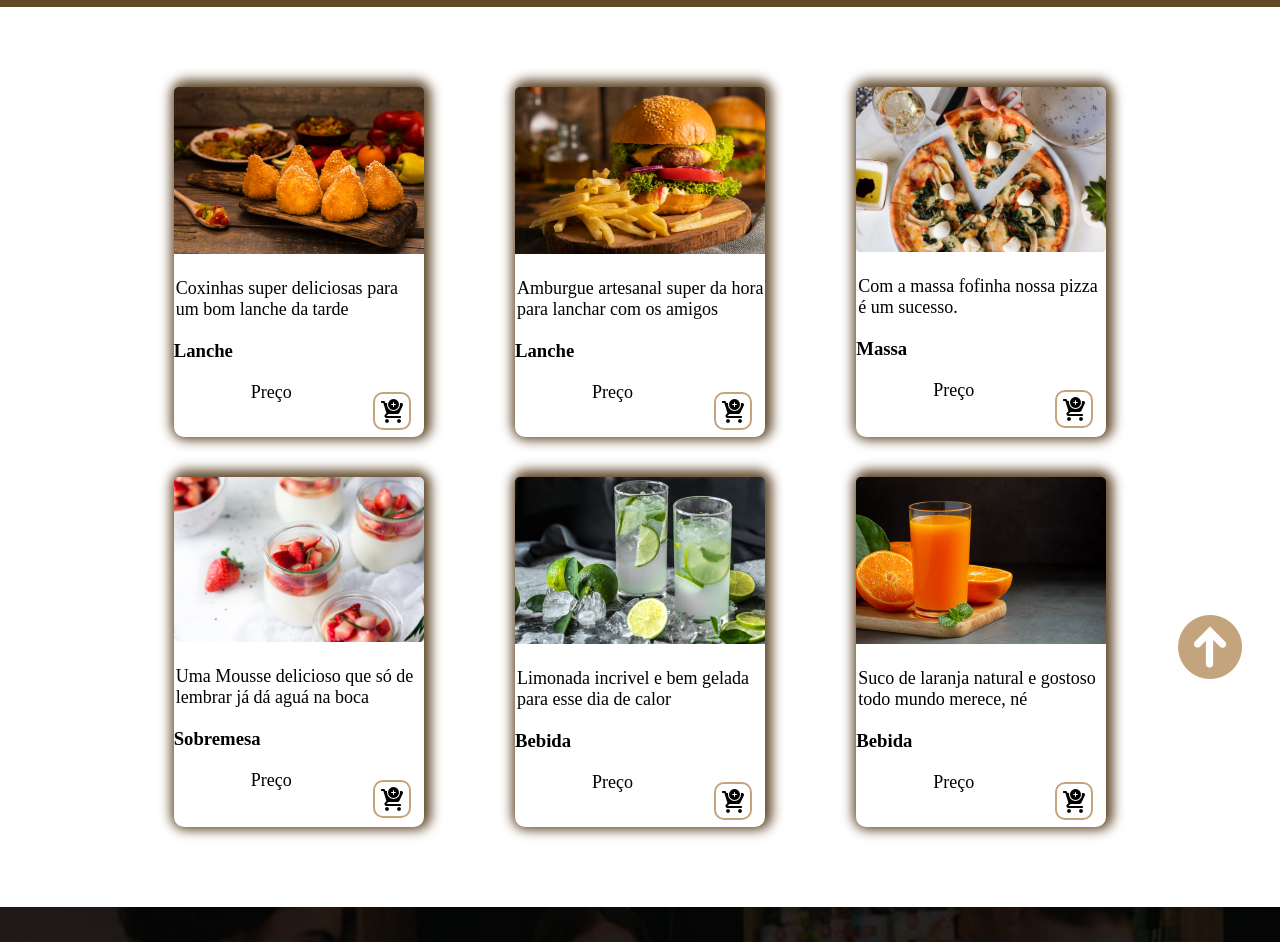
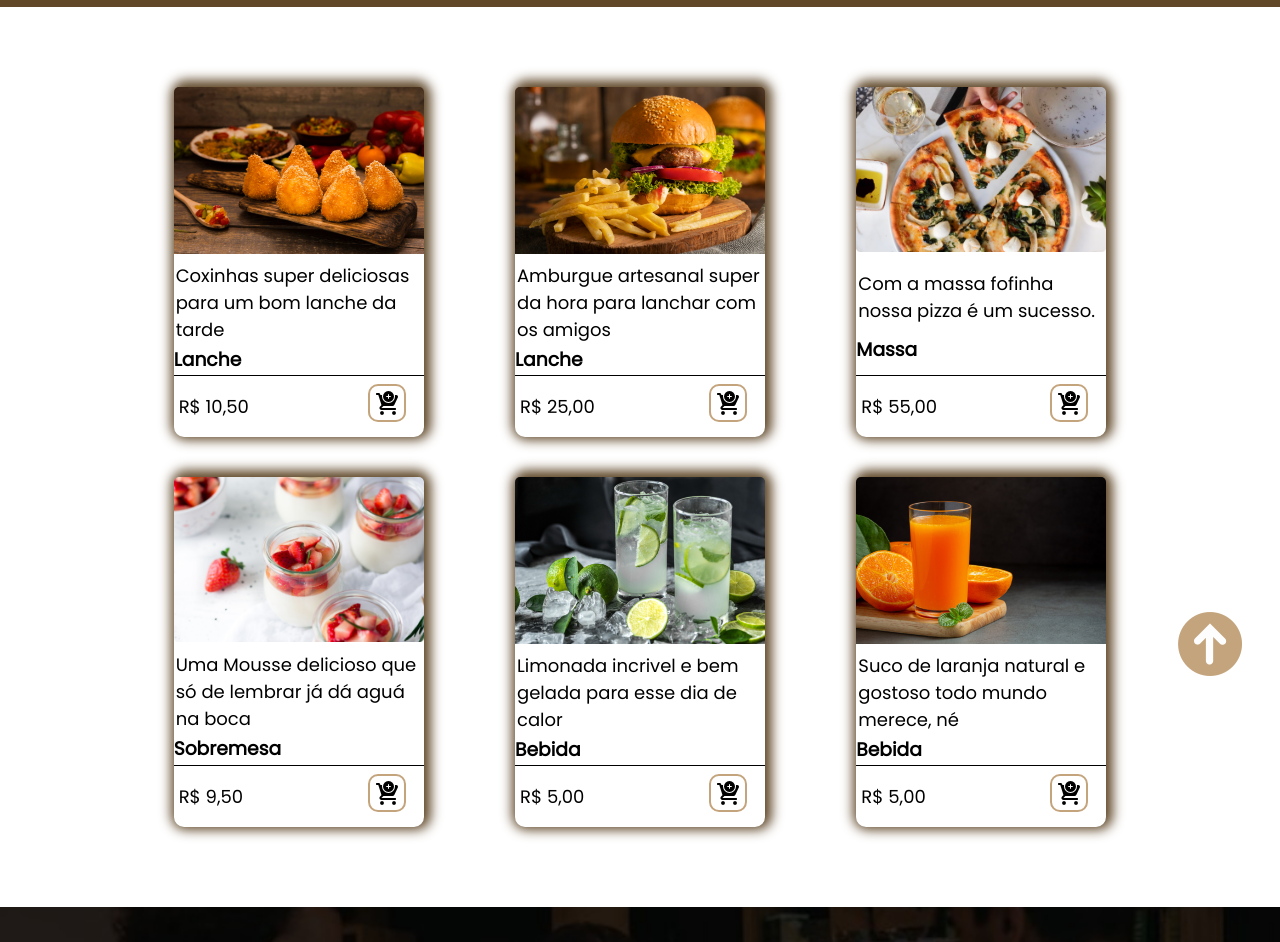
Before and after one commit to Anny-C-D-Becalhi/RAnZIR, a plain HTML site: page index.html in a window 1280 px wide. Shown: the part 93-1035 px from the top of the page. Drawn offline with nearby package versions, Linux system fonts and the light colour scheme.

Commit message:
adição dos preços dos produtos e resolução de alguns bugs

```diff
--- a/index.html
+++ b/index.html
@@ -49,7 +49,7 @@
                         <h3>Lanche</h3>
                     </div>
                     <div class="preco">
-                        <span>Preço</span>
+                        <span>R$ 10,50</span>
                         <div>
                             <a href=""><img src="./images/carrinho.png" alt=""></a>
                         </div>
@@ -66,7 +66,7 @@
                         <h3>Lanche</h3>
                     </div>
                     <div class="preco">
-                        <span>Preço</span>
+                        <span>R$ 25,00</span>
                         <div>
                             <a href=""><img src="./images/carrinho.png" alt=""></a>
                         </div>
@@ -83,7 +83,7 @@
                         <h3>Massa</h3>
                     </div>
                     <div class="preco">
-                        <span>Preço</span>
+                        <span>R$ 55,00</span>
                         <div>
                             <a href=""><img src="./images/carrinho.png" alt=""></a>
                         </div>
@@ -100,7 +100,7 @@
                         <h3>Sobremesa</h3>
                     </div>
                     <div class="preco">
-                        <span>Preço</span>
+                        <span>R$ 9,50</span>
                         <div>
                             <a href=""><img src="./images/carrinho.png" alt=""></a>
                         </div>
@@ -117,7 +117,7 @@
                         <h3>Bebida</h3>
                     </div>
                     <div class="preco">
-                        <span>Preço</span>
+                        <span>R$ 5,00</span>
                         <div>
                             <a href=""><img src="./images/carrinho.png" alt=""></a>
                         </div>
@@ -134,7 +134,7 @@
                         <h3>Bebida</h3>
                     </div>
                     <div class="preco">
-                        <span>Preço</span>
+                        <span>R$ 5,00</span>
                         <div>
                             <a href=""><img src="./images/carrinho.png" alt=""></a>
                         </div>
@@ -201,9 +201,7 @@
                     <p>&copy; RAnZIR - Todos os direitos reservados</p>
                     <p>Desenvolvido por <span>"Anny C. D. Becalhi"</span></p>
                 </div>
-                <div class="seta">
-                    <a href="#home" ><img src="./images/seta-para-cima.png" alt=""></a>
-                </div>
+                    <a href="#home" class="seta"><img src="./images/seta-para-cima.png" alt=""></a>
             </div>
         </footer>
     </section>
--- a/style.css
+++ b/style.css
@@ -1,9 +1,11 @@
 @import url('https://fonts.googleapis.com/css2?family=Oswald&display=swap');
+@import url("https://fonts.googleapis.com/css2?family=Poppins&display=swap");
 
 * {
     margin: 0;
     padding: 0;
     box-sizing: border-box;
+    font-family: Poppins;
 }
 
 header {
@@ -70,7 +72,6 @@ a:hover {
     display: flex;
     flex-direction: column;
     justify-content: space-between;
-    gap: 20px;
     box-shadow: 2px -2px 12px 5px #604829;
 }
 
@@ -90,13 +91,19 @@ a:hover {
     display: flex;
     justify-content: space-between;
     padding: 0 3px;
+    align-items: center;
+    border-top: 1px solid;
+}
+
+.preço span {
+    padding-top: 20px;
 }
 
 .preco div img {
     border: 2px solid #c4a47c;
     padding: 5px;
     border-radius: 10px;
-    margin: 10px 10px;
+    margin: 8px 15px;
 }
 
 .container-horario {
@@ -147,7 +154,7 @@ a:hover {
     text-align: left;
 }
 
-.lista p, span {
+.lista p, li span {
     flex: 0 1 115px;
     text-align: right;
 }
```
